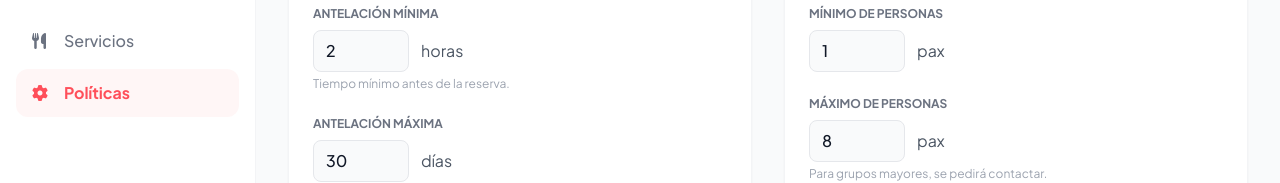
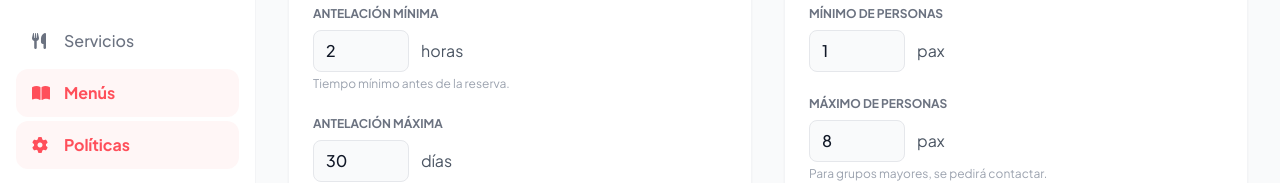
Before and after one commit to PedroHurtado/.net-core-webapi, a plain HTML site: page src/Schedule/Html/admin-policy.html in a window 1280 px wide. Shown: the part 191-374 px from the top of the page. Drawn offline with nearby package versions, Linux system fonts and the light colour scheme.

Commit message:
Add admin navigation menu

```diff
--- a/src/Schedule/Html/admin-policy.html
+++ b/src/Schedule/Html/admin-policy.html
@@ -48,6 +48,10 @@
             <a href="admin-services.html"
                 class="flex items-center gap-3 px-4 py-3 rounded-xl text-gray-500 hover:bg-gray-50 hover:text-gray-900 font-medium transition-all">
                 <i class="fas fa-utensils w-5"></i> Servicios
+            </a>
+            <a href="admin-menus.html"
+                class="flex items-center gap-3 px-4 py-3 rounded-xl bg-primary/5 text-primary font-bold">
+                <i class="fas fa-book-open w-5"></i> Menús
             </a>
             <a href="admin-policy.html"
                 class="flex items-center gap-3 px-4 py-3 rounded-xl bg-primary/5 text-primary font-bold">
```
Also changed, not shown: src/Schedule/Html/admin-schedule-special.html (+4 -0 lines), src/Schedule/Html/admin-schedule.html (+4 -0 lines), src/Schedule/Html/admin-services.html (+4 -0 lines), src/Schedule/Html/admin.html (+4 -0 lines).
